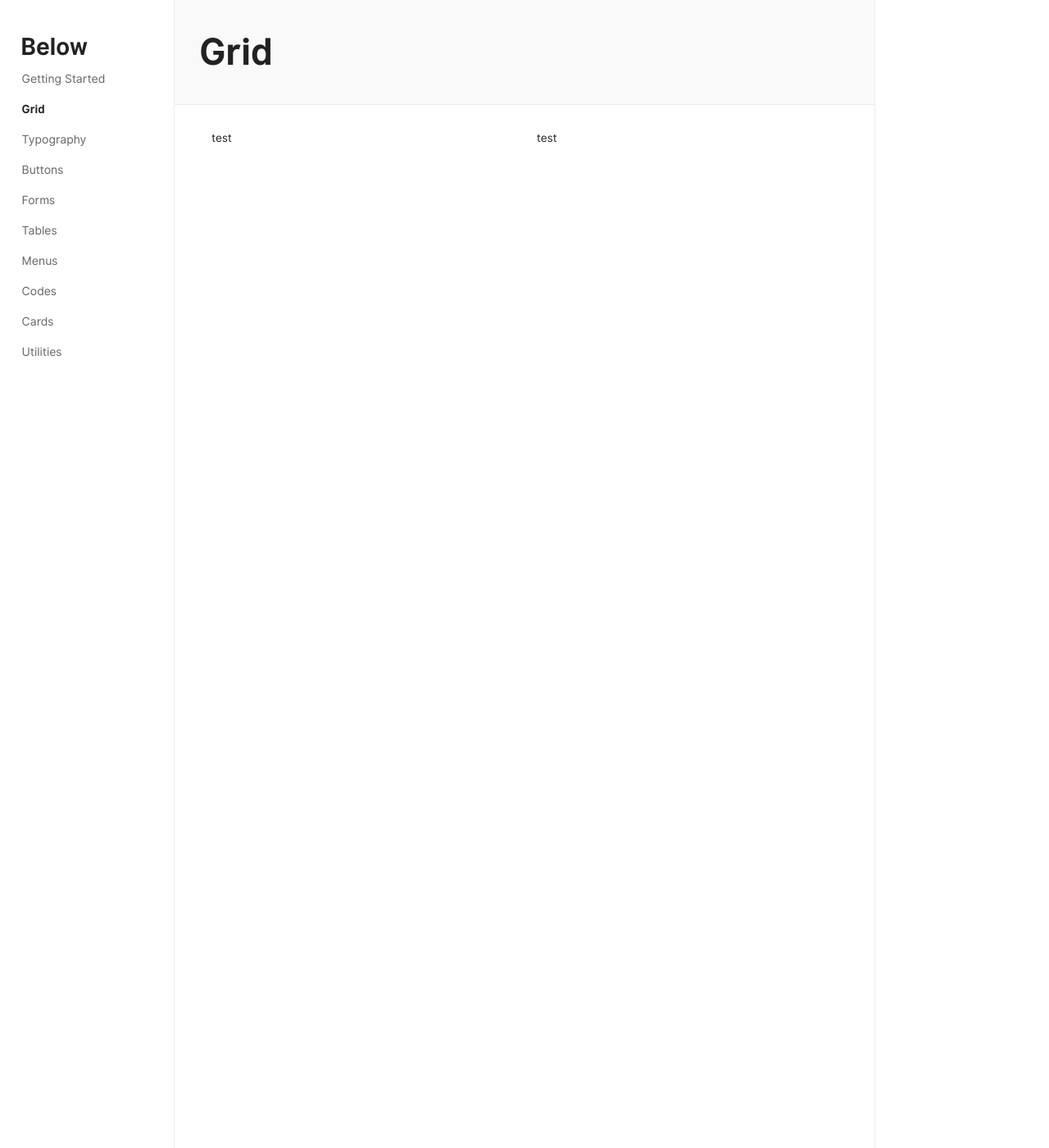
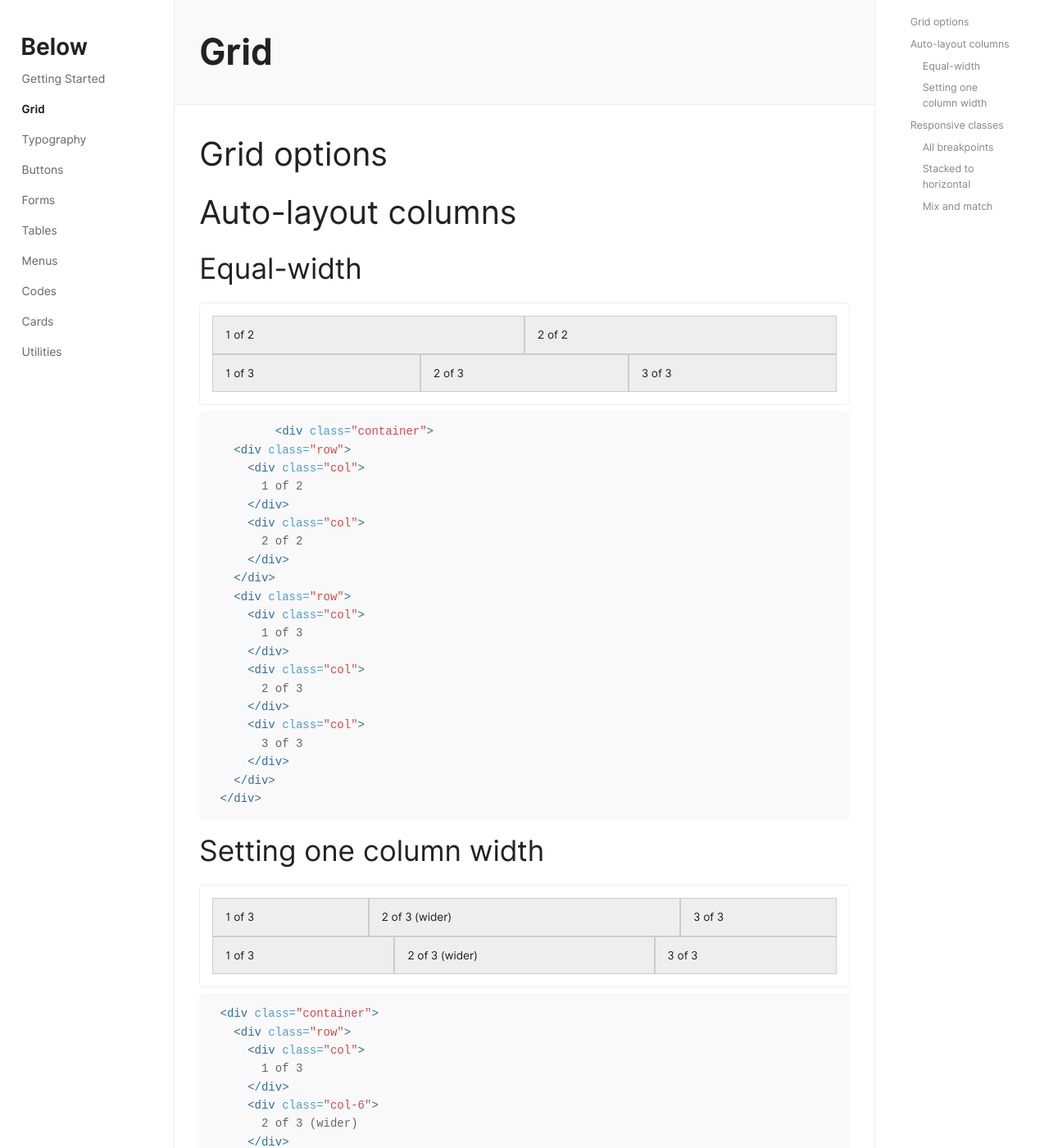
Before and after one commit to innusource/below, a Jekyll site: the page built from 02-grid.md, in a window 1280 px wide and 1400 px high. Shown: the whole window at 82% size. Built offline with Jekyll 4.4.1, drawn with Linux system fonts in a browser that asks for light colours; some of the changed text lies outside the part shown.

Commit message:
grid docs

```diff
--- a/02-grid.md
+++ b/02-grid.md
@@ -5,10 +5,114 @@ title: Grid
 toc: true
 ---
 # Grid
+## Grid options
 
+## Auto-layout columns
+### Equal-width
+{% capture example %}
+	<div class="container">
+  <div class="row">
+    <div class="col">
+      1 of 2
+    </div>
+    <div class="col">
+      2 of 2
+    </div>
+  </div>
+  <div class="row">
+    <div class="col">
+      1 of 3
+    </div>
+    <div class="col">
+      2 of 3
+    </div>
+    <div class="col">
+      3 of 3
+    </div>
+  </div>
+</div>
+{% endcapture %}
+{% include example.html content=example %}
+
+### Setting one column width
+{% capture example %}
 <div class="container">
   <div class="row">
-    <div class="col-sm-6">test</div>
-    <div class="col-sm-6">test</div>
+    <div class="col">
+      1 of 3
+    </div>
+    <div class="col-6">
+      2 of 3 (wider)
+    </div>
+    <div class="col">
+      3 of 3
+    </div>
+  </div>
+  <div class="row">
+    <div class="col">
+      1 of 3
+    </div>
+    <div class="col-5">
+      2 of 3 (wider)
+    </div>
+    <div class="col">
+      3 of 3
+    </div>
   </div>
 </div>
+{% endcapture %}
+{% include example.html content=example %}
+
+## Responsive classes
+
+### All breakpoints
+{% capture example %}
+<div class="row">
+  <div class="col">col</div>
+  <div class="col">col</div>
+  <div class="col">col</div>
+  <div class="col">col</div>
+</div>
+<div class="row">
+  <div class="col-8">col-8</div>
+  <div class="col-4">col-4</div>
+</div>
+{% endcapture %}
+{% include example.html content=example %}
+
+### Stacked to horizontal
+{% capture example %}
+<div class="row">
+  <div class="col-sm-8">col-sm-8</div>
+  <div class="col-sm-4">col-sm-4</div>
+</div>
+<div class="row">
+  <div class="col-sm">col-sm</div>
+  <div class="col-sm">col-sm</div>
+  <div class="col-sm">col-sm</div>
+</div>
+{% endcapture %}
+{% include example.html content=example %}
+
+### Mix and match
+{% capture example %}
+<!-- Stack the columns on mobile by making one full-width and the other half-width -->
+<div class="row">
+  <div class="col-12 col-md-8">.col-12 .col-md-8</div>
+  <div class="col-6 col-md-4">.col-6 .col-md-4</div>
+</div>
+
+<!-- Columns start at 50% wide on mobile and bump up to 33.3% wide on desktop -->
+<div class="row">
+  <div class="col-6 col-md-4">.col-6 .col-md-4</div>
+  <div class="col-6 col-md-4">.col-6 .col-md-4</div>
+  <div class="col-6 col-md-4">.col-6 .col-md-4</div>
+</div>
+
+<!-- Columns are always 50% wide, on mobile and desktop -->
+<div class="row">
+  <div class="col-6">.col-6</div>
+  <div class="col-6">.col-6</div>
+</div>
+{% endcapture %}
+{% include example.html content=example %}
--- a/_sass/docs/_example.scss
+++ b/_sass/docs/_example.scss
@@ -1,7 +1,15 @@
 .example{
-    margin-top: 1rem;
-    position: relative;
-    padding: 15px;
-    border: 1px solid #eee;
-    border-radius: 5px;
+	margin-top: 1rem;
+	position: relative;
+	padding: 15px;
+	border: 1px solid #eee;
+	border-radius: 5px;
+
+	.row > .col,
+	.row > [class^="col-"]{
+		padding-top: .75rem;
+		padding-bottom: .75rem;
+		background-color: #eee;
+		border: 1px solid #ccc;
+	}
 }
```
